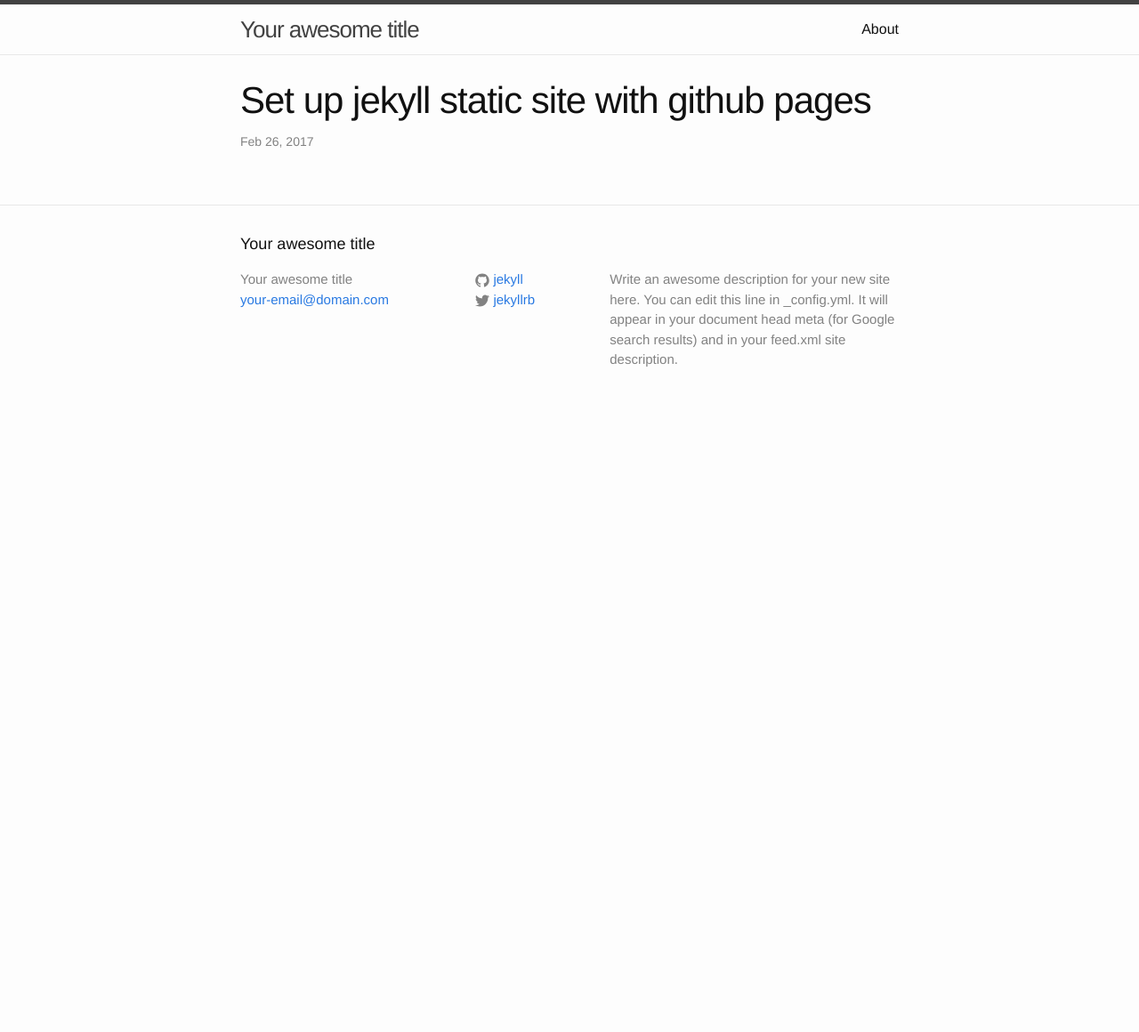
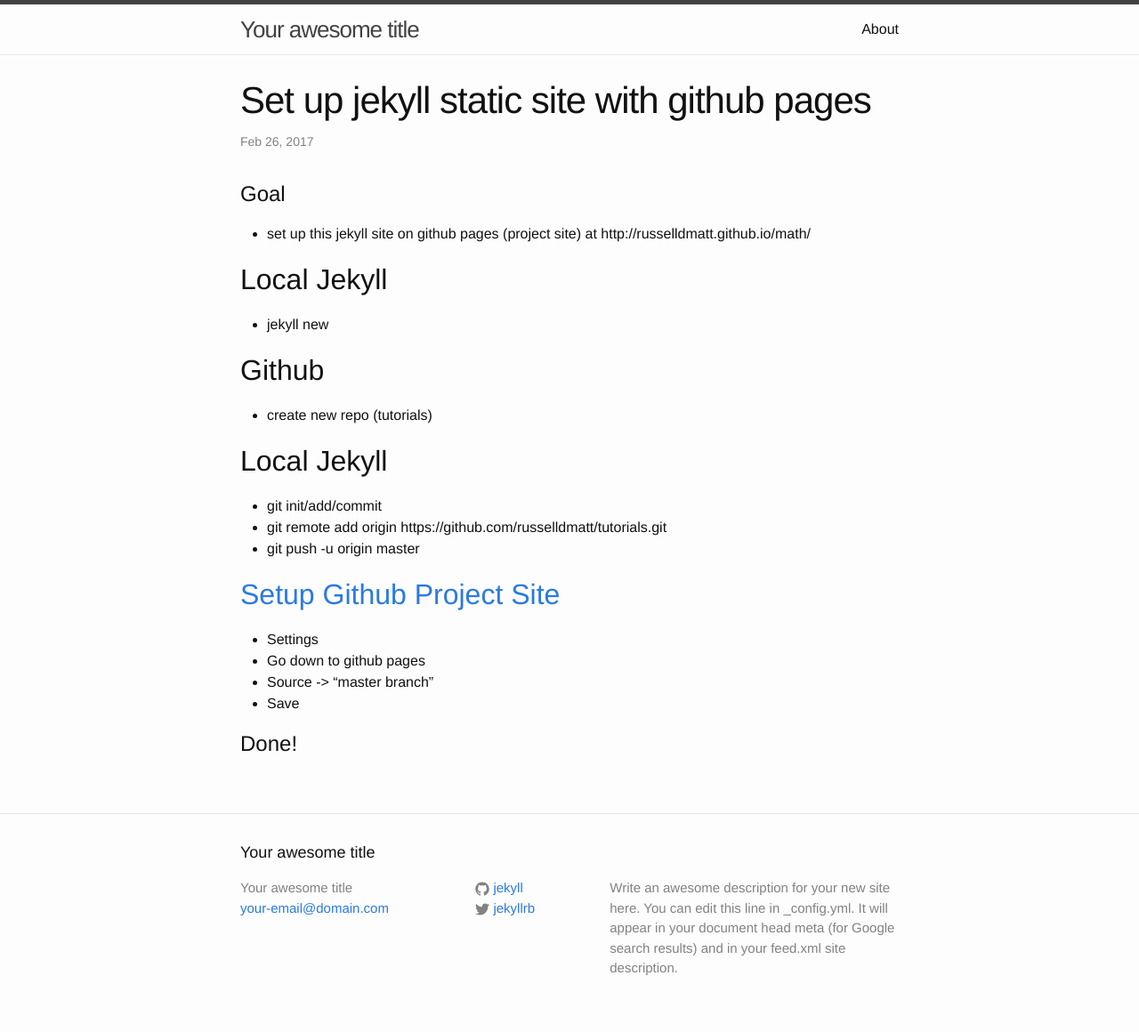
Before and after one commit to russelldmatt/tutorials, a Jekyll site: the page built from _posts/2017-02-25-jekyll-with-github-pages.md, in a window 1280 px wide. Shown: the whole page at 89% size. Built offline with Jekyll 4.4.1, drawn with Linux system fonts in a browser that asks for light colours; before the commit the page ends 900 px from its top, so only the background shows below that.

Commit message:
more on setting up jekyll github pages

```diff
--- a/_posts/2017-02-25-jekyll-with-github-pages.md
+++ b/_posts/2017-02-25-jekyll-with-github-pages.md
@@ -4,3 +4,25 @@ title:  "Set up jekyll static site with github pages"
 date:   2017-02-25 21:57:22 -0500
 categories: jekyll github github-pages
 ---
+
+# Goal #
+- set up this jekyll site on github pages (project site) at http://russelldmatt.github.io/math/
+
+## Local Jekyll ##
+- jekyll new <tutorials>
+
+## Github ##
+- create new repo (tutorials)
+
+## Local Jekyll ##
+- git init/add/commit
+- git remote add origin https://github.com/russelldmatt/tutorials.git
+- git push -u origin master
+
+## [Setup Github Project Site](https://pages.github.com/) ##
+- Settings
+- Go down to github pages
+- Source -> "master branch"
+- Save
+
+# Done! #
```
